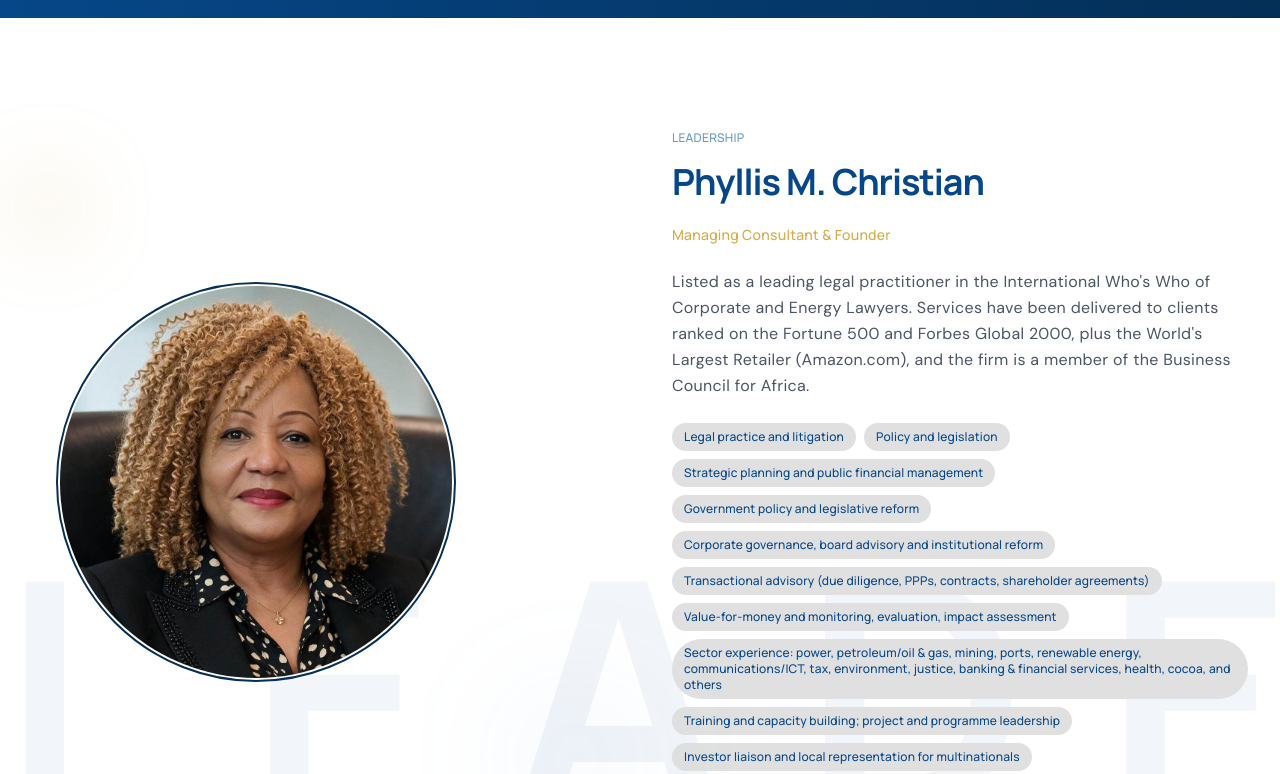
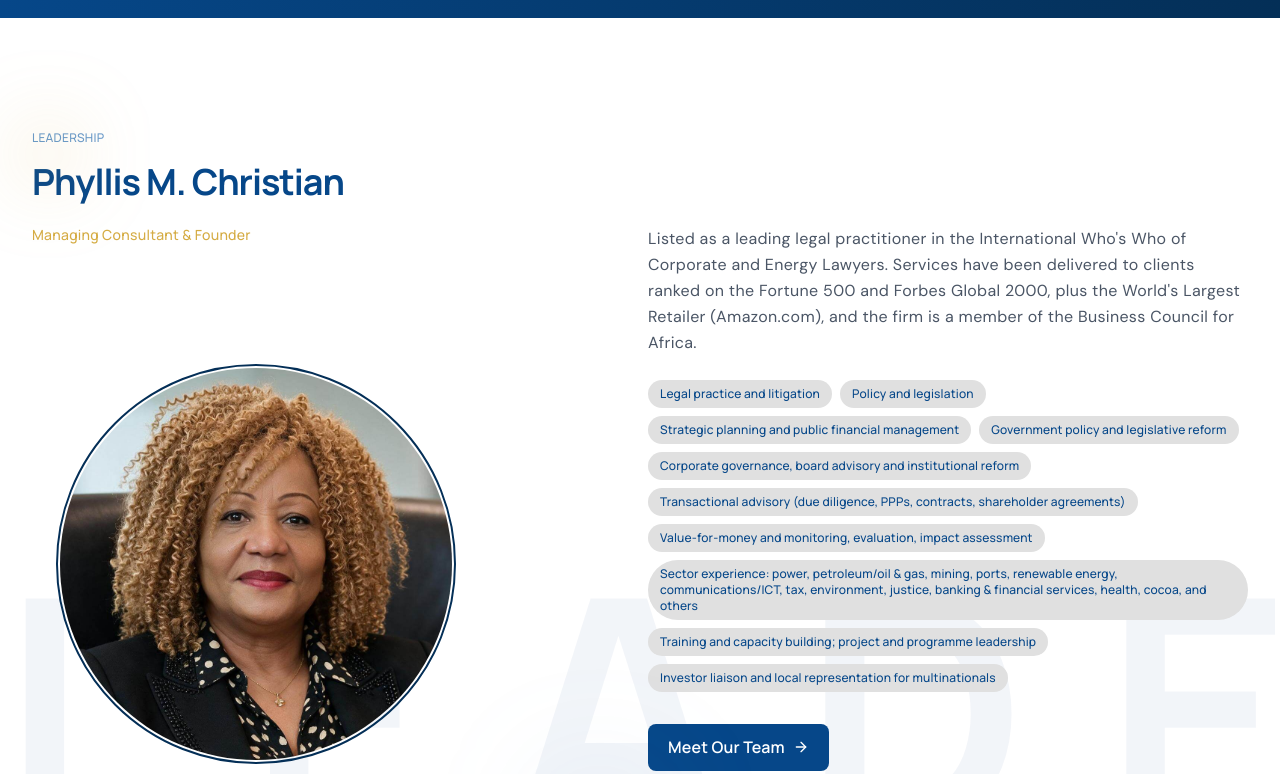
Before and after one commit to Puzzle-Fxr/shawbellconsulting, a React (Vite) app: page / in a window 1280 px wide. Shown: the part 4000-4774 px from the top of the page. Built offline with nearby package versions, Linux system fonts and the light colour scheme.

Commit message:
rearranged founder section of homepage

```diff
--- a/src/pages/Home.tsx
+++ b/src/pages/Home.tsx
@@ -424,7 +424,7 @@ export default function Home() {
           </span>
         </div>
         <div className="max-w-7xl mx-auto px-6 lg:px-8 relative z-10">
-          <div className="grid lg:grid-cols-2 gap-16 items-center">
+          <div className="grid lg:grid-cols-2 gap-4 items-center">
             <motion.div
               initial={{ opacity: 0, x: -20 }}
               whileInView={{ opacity: 1, x: 0 }}
@@ -432,17 +432,22 @@ export default function Home() {
               transition={{ duration: 0.5 }}
               className="relative"
             >
+              <p className="font-heading font-medium text-xs uppercase tracking-wider text-ocean mb-4">LEADERSHIP</p>
+              <h2 className="font-heading font-bold text-3xl md:text-4xl text-steel leading-tight mb-6">
+                {founder.name}
+              </h2>
+              <p className="text-pumpkin font-heading font-medium text-sm mb-6">{founder.role}</p>
               {/* Founder image placeholder */}
               <div className="rounded-2xl w-full aspect-[3/4] max-w-md flex items-center justify-center relative overflow-hidden">
                 <div className="text-center z-10">
-                  <div className="w-100 h-100 bg-white/20 rounded-full mx-auto mb-4 flex items-center justify-center border-2 border-steel-dark">
+                  <div className="w-100 h-100 bg-white/20 rounded-full mx-auto mb-2 flex items-center justify-center border-2 border-steel-dark">
                     <img src={founder.imageUrl} alt={founder.name} className="w-98 h-98 rounded-full object-cover" />
                   </div>
                 </div>
               </div>
               {/* Decorative */}
-              <div className="absolute -top-4 -left-4 w-16 h-16 bg-pumpkin/20 rounded-full blur-2xl"></div>
-              <div className="absolute -bottom-4 -right-4 w-24 h-24 bg-ocean/15 rounded-full blur-3xl"></div>
+              <div className="absolute -top-2 -left-4 w-16 h-16 bg-pumpkin/20 rounded-full blur-2xl"></div>
+              <div className="absolute -bottom-2 -right-4 w-24 h-24 bg-ocean/15 rounded-full blur-3xl"></div>
             </motion.div>
 
             <motion.div
@@ -451,11 +456,6 @@ export default function Home() {
               viewport={{ once: true }}
               transition={{ duration: 0.5, delay: 0.2 }}
             >
-              <p className="font-heading font-medium text-xs uppercase tracking-wider text-ocean mb-4">Leadership</p>
-              <h2 className="font-heading font-bold text-3xl md:text-4xl text-steel leading-tight mb-6">
-                {founder.name}
-              </h2>
-              <p className="text-pumpkin font-heading font-medium text-sm mb-6">{founder.role}</p>
               <p className="text-gray-600 leading-relaxed mb-6">{founder.bio}</p>
               <div className="flex flex-wrap gap-2 mb-8">
                 {founder.specialties.map(s => (
```
